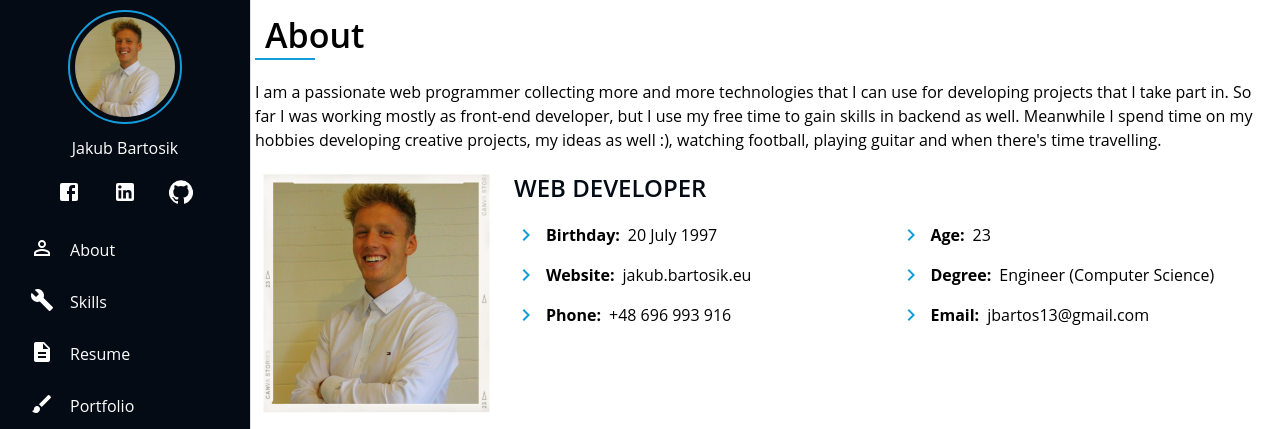
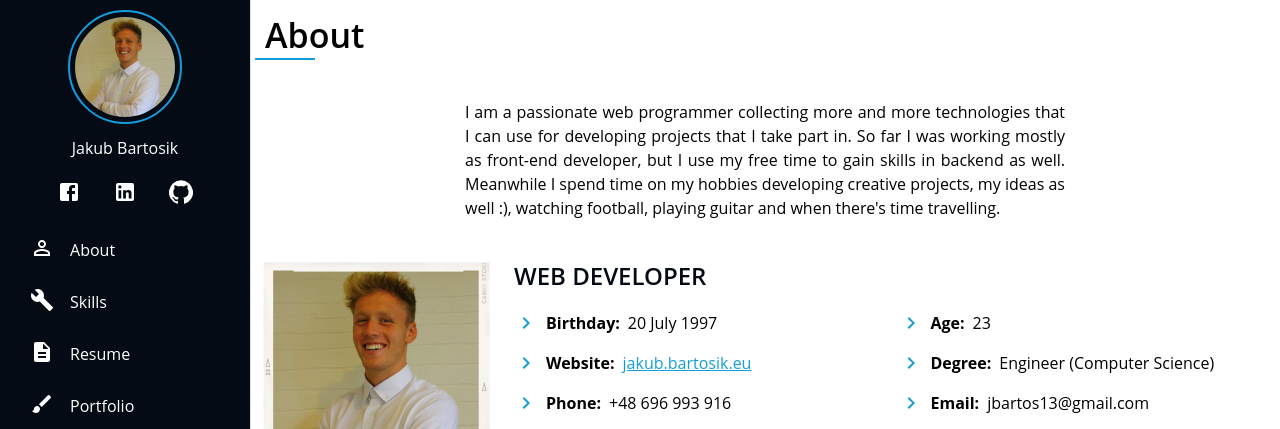
Before and after one commit to Tosini13/portfolio-v4, a React (Create React App) app in the folder client/: page / in a window 1280 px wide. Shown: the top 429 px of the page. Built offline with nearby package versions, Linux system fonts and the light colour scheme; no server answers.

Commit message:
fixed about typographies

```diff
--- a/client/src/components/about/About.tsx
+++ b/client/src/components/about/About.tsx
@@ -12,6 +12,13 @@ import { E_ROUTES } from "../../hooks/useRoutes";
 const gridSize = {
   xs: 12 as GridSize,
 };
+
+const TypographyStyled = styled(Typography)`
+  margin: 40px auto;
+  max-width: 600px;
+  text-align: justify;
+`;
+
 const ImgStyled = styled.img`
   width: 100%;
 `;
@@ -22,14 +29,14 @@ const About: React.FC<AboutProps> = () => {
   return (
     <SectionWrapper background={E_SECTION_BACKGROUND.EVEN} id={E_ROUTES.about}>
       <SectionTitle>About</SectionTitle>
-      <Typography style={{ margin: "20px 0px" }}>
+      <TypographyStyled>
         I am a passionate web programmer collecting more and more technologies
         that I can use for developing projects that I take part in. So far I was
         working mostly as front-end developer, but I use my free time to gain
         skills in backend as well. Meanwhile I spend time on my hobbies
         developing creative projects, my ideas as well :), watching football,
         playing guitar and when there's time travelling.
-      </Typography>
+      </TypographyStyled>
       <Grid container spacing={2}>
         <Grid
           item
--- a/client/src/components/about/PersonalDetails.tsx
+++ b/client/src/components/about/PersonalDetails.tsx
@@ -34,7 +34,11 @@ const PersonalDetails: React.FC<PersonalDetailsProps> = () => {
           />
         </Grid>
         <Grid item {...gridSize}>
-          <PersonalDetailsItem title="Website" content="jakub.bartosik.eu" />
+          <PersonalDetailsItem
+            title="Website"
+            content="jakub.bartosik.eu"
+            href="https://jakub.bartosik.eu"
+          />
         </Grid>
         <Grid item {...gridSize}>
           <PersonalDetailsItem
@@ -60,14 +64,19 @@ const MenuIconStyled = styled(KeyboardArrowRightIcon)`
   padding-top: 4px;
 `;
 
+const AStyled = styled.a`
+  color: ${mainTheme.palette.secondary.light};
+`;
 type TPersonalDetailsItemProps = {
   title: string;
   content: string;
+  href?: string;
 };
 
 const PersonalDetailsItem: React.FC<TPersonalDetailsItemProps> = ({
   title,
   content,
+  href,
 }) => (
   <Grid container spacing={1} alignItems="center" wrap="nowrap">
     <Grid item style={{ position: "relative" }}>
@@ -77,7 +86,13 @@ const PersonalDetailsItem: React.FC<TPersonalDetailsItemProps> = ({
       <Typography style={{ fontWeight: "bold" }}>{title}:</Typography>
     </Grid>
     <Grid item>
-      <Typography>{content}</Typography>
+      {href ? (
+        <AStyled href={href} target="_blank" rel="noreferrer">
+          <Typography>{content}</Typography>
+        </AStyled>
+      ) : (
+        <Typography>{content}</Typography>
+      )}
     </Grid>
   </Grid>
 );
```
